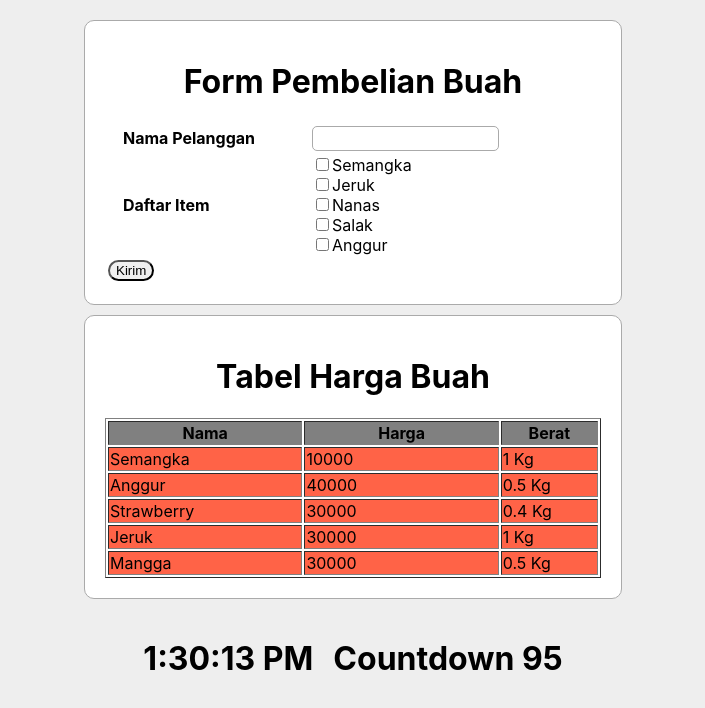
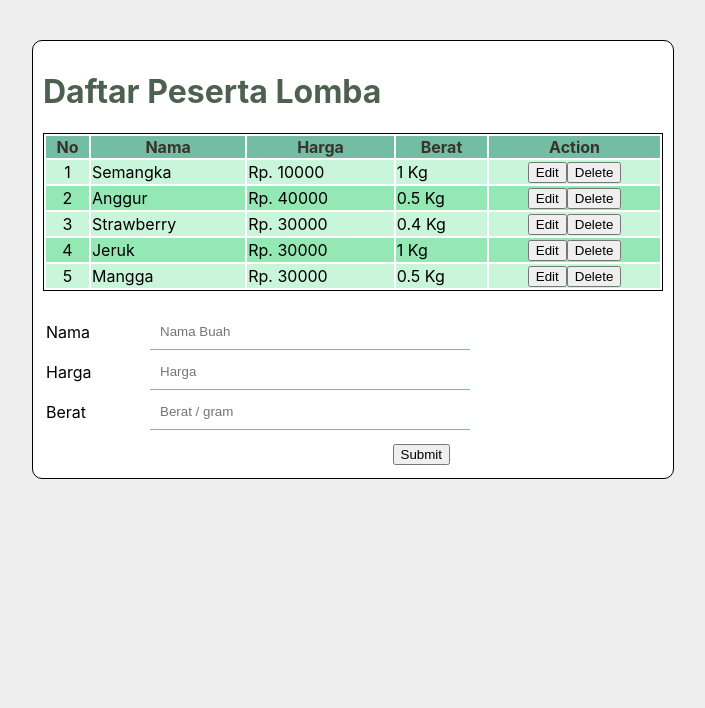
Before and after one commit to Marsmalow20/sanbercode-reactjs-batch18-part2, a React (Create React App) app: page / in a window 1280 px wide. Shown: the top 708 px of the page, without its empty margins (287-992 px from the left). Built offline with nearby package versions, Linux system fonts and the light colour scheme.

Commit message:
tugas-12 [list dan form(crud)] + css

```diff
--- a/src/App.css
+++ b/src/App.css
@@ -41,3 +41,11 @@ body {
     transform: rotate(360deg);
   }
 }
+
+.warna-table:nth-child(odd) {
+  background: #c9f5da;
+}
+
+.warna-table:nth-child(even) {
+  background: #94E8B4;
+}
--- a/src/App.js
+++ b/src/App.js
@@ -4,14 +4,17 @@ import './App.css';
 import Buah from './Tugas-9/Buah';
 import TblHargaBuah from './Tugas-10/TblHargaBuah';
 import Timer from './Tugas-11/Timer';
+import List from './Tugas-12/List';
 
 function App() {
   return (
     <div className="App">
-      {/* <img src={logo} className="App-logo" alt="logo" /> */}
-      <Buah/>
+
+      <List/>
+
+      {/* <Buah/>
       <TblHargaBuah/>
-      <Timer/>
+      <Timer/> */}
 
       {/* <header className="App-header">
         <img src={logo} className="App-logo" alt="logo" />
--- /dev/null
+++ b/src/Tugas-12/List.js
@@ -0,0 +1,140 @@
+import React, {Component} from 'react'
+
+class List extends Component{
+
+    constructor(props){
+        super(props)
+        this.state = {
+            dataHargaBuah : [
+                {nama: "Semangka", harga: 10000, berat: 1000},
+                {nama: "Anggur", harga: 40000, berat: 500},
+                {nama: "Strawberry", harga: 30000, berat: 400},
+                {nama: "Jeruk", harga: 30000, berat: 1000},
+                {nama: "Mangga", harga: 30000, berat: 500}
+            ],
+            inputNama : "",
+            inputHarga: "",
+            inputBerat: "",
+            index: -1
+        }
+
+        this.handleChangeNama = this.handleChangeNama.bind(this);
+        this.handleChangeHarga = this.handleChangeHarga.bind(this);
+        this.handleChangeBerat = this.handleChangeBerat.bind(this);
+        this.handleSubmit = this.handleSubmit.bind(this);
+
+        this.handleEdit = this.handleEdit.bind(this)
+    }
+
+    handleChangeNama(event){
+        this.setState({inputNama: event.target.value});
+    }
+
+    handleChangeHarga(event){
+        this.setState({inputHarga: event.target.value});
+    }
+
+    handleChangeBerat(event){
+        this.setState({inputBerat: event.target.value});
+    }
+
+    handleSubmit(event){
+        event.preventDefault();
+        let index = this.state.index;
+
+
+        if ( index === -1) {
+            this.setState({
+                dataHargaBuah: [...this.state.dataHargaBuah, {nama: this.state.inputNama, harga: this.state.inputHarga, berat: this.state.inputBerat}],
+                inputNama: "",
+                inputHarga: "",
+                inputBerat: ""
+            })
+        } else {
+            this.state.dataHargaBuah[index] = {nama: this.state.inputNama, harga: this.state.inputHarga, berat: this.state.inputBerat};
+            this.setState({
+                dataHargaBuah: this.state.dataHargaBuah,
+                inputNama: "",
+                inputHarga: "",
+                inputBerat: ""
+            })
+        }
+
+    }
+
+    handleDelete = (event) => {
+        let index =  event.target.value;
+        this.state.dataHargaBuah.splice(index, 1);
+        this.setState({dataHargaBuah: this.state.dataHargaBuah});
+    }
+
+    handleEdit = (event) => {
+        let index = event.target.value;
+        this.setState({inputNama: this.state.dataHargaBuah[index].nama, index})
+        this.setState({inputHarga: this.state.dataHargaBuah[index].harga, index})
+        this.setState({inputBerat: this.state.dataHargaBuah[index].berat, index})
+    }
+
+    render(){
+        return(
+            <>
+                <div style={{border: '1px solid black', borderRadius: '10px', width: '50%', margin: '20px auto', padding: '10px', backgroundColor: '#FFF'}}>
+                <h1 style={{color: '#4E6151'}}>Daftar Peserta Lomba</h1>
+                <table style={{border: '1px solid black', width: '100%'}}>
+                    <thead>
+                    <tr style={{backgroundColor: '#72BDA3', color: '#3b322c'}}>
+                        <th>No</th>
+                        <th>Nama</th>
+                        <th>Harga</th>
+                        <th>Berat</th>
+                        <th>Action</th>
+                    </tr>
+                    </thead>
+                    <tbody>
+                        {
+                        this.state.dataHargaBuah.map((val, index)=>{
+                            var number = index+1;
+                            return (
+                                <tr key={number} style={{border: '1px solid'}} className="warna-table">
+                                    <td style={{textAlign: 'center'}}>{index+1}</td>
+                                    <td style={{}}>{val.nama}</td>
+                                    <td style={{}}>Rp. {val.harga}</td>
+                                    <td style={{}}>{val.berat/1000} Kg</td>
+                                    <td style={{textAlign: 'center'}}>
+                                        <button value={index} onClick={this.handleEdit}>Edit</button>
+                                        <button value={index} onClick={this.handleDelete}>Delete</button>
+                                    </td>
+                                </tr>
+                            )
+                        })
+                        }
+                    </tbody>
+                </table>
+                <br></br>
+                <form onSubmit={this.handleSubmit}>
+                    <table>
+                        <tr>
+                            <td style={{width: '100px'}}><label>Nama</label></td>
+                            <td style={{width: '300px'}}><input type="text" value={this.state.inputNama} onChange={this.handleChangeNama} style={{width: '100%', border: '0px solid', borderBottom: '1px solid #72BDA3', padding: '10px'}} placeholder={'Nama Buah'} /></td>
+                        </tr>
+                        <tr>
+                            <td><label>Harga</label></td>
+                            <td><input type="text" value={this.state.inputHarga} onChange={this.handleChangeHarga} style={{width: '100%', border: '0px solid', borderBottom: '1px solid #72BDA3', padding: '10px'}} placeholder={'Harga'} /></td>
+                        </tr>
+                        <tr>
+                            <td><label>Berat</label></td>
+                            <td><input type="text" value={this.state.inputBerat} onChange={this.handleChangeBerat} style={{width: '100%', border: '0px solid', borderBottom: '1px solid #72BDA3', padding: '10px'}} placeholder={'Berat / gram'} /></td>
+                        </tr>
+                        <tr>
+                            <td></td>
+                            <td style={{textAlign: 'end', paddingTop: '10px'}}><input type="submit" value="Submit" /></td>
+                        </tr>
+                    </table>
+                </form>
+                </div>
+            </>
+        )
+    }
+}
+
+export default List
```
